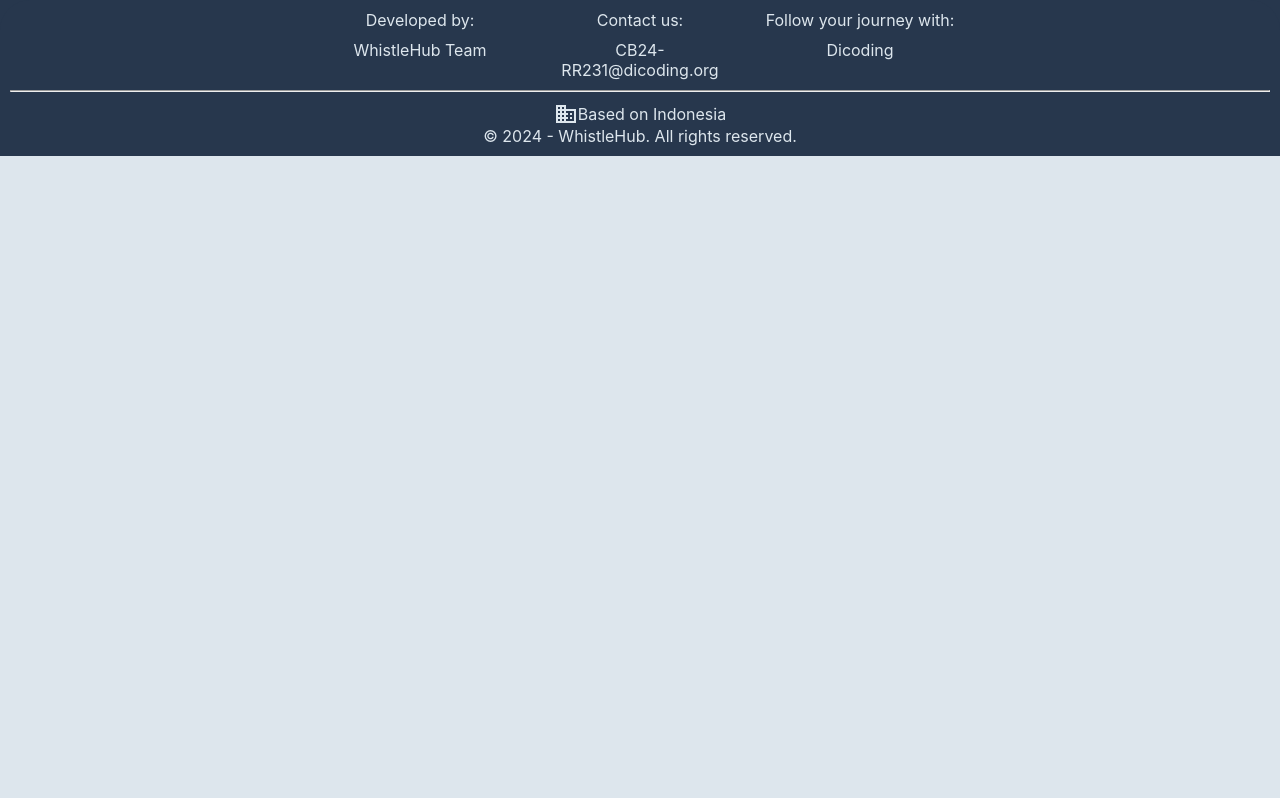
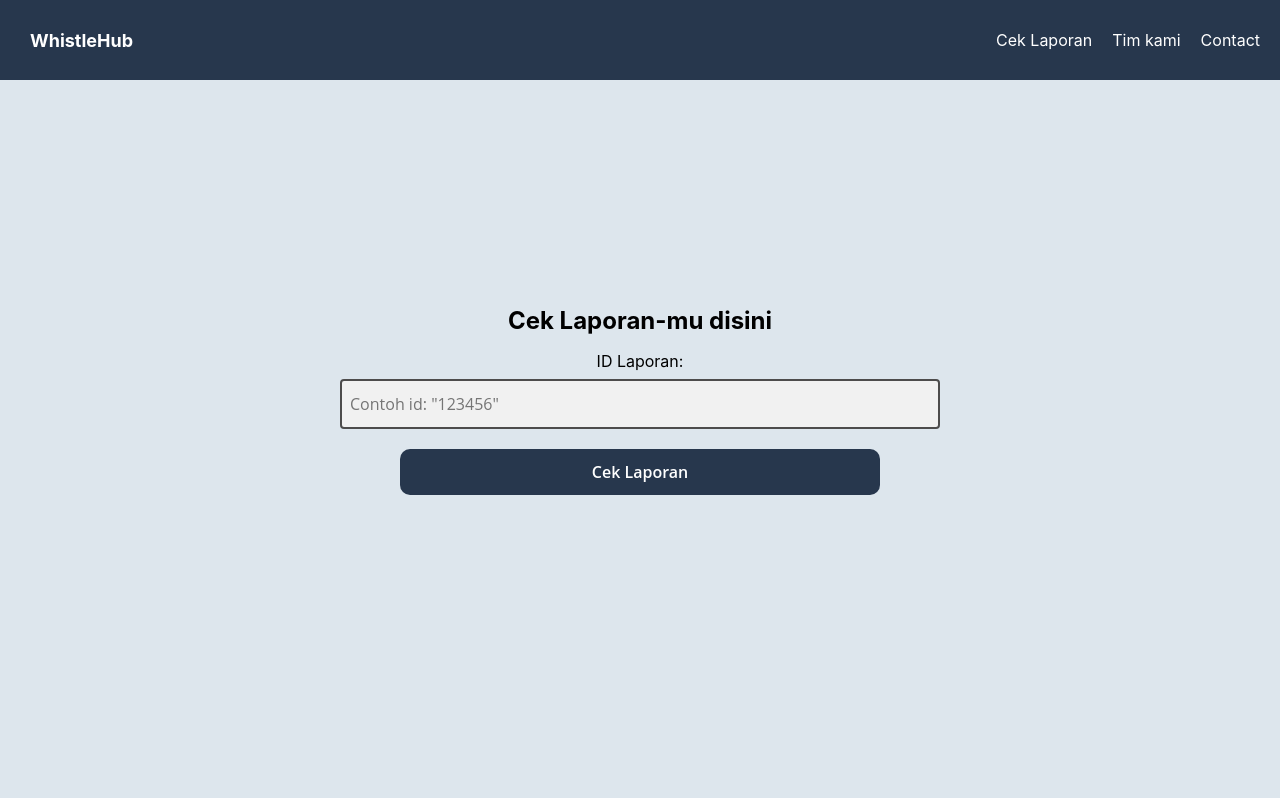
Before and after one commit to CB24-RR231/whistlehub-frontend, a React (Vite) app: page /cek-laporan in a window 1280 px wide. Shown: the top 798 px of the page. Built offline with nearby package versions, Linux system fonts and the light colour scheme.

Commit message:
add cek laporan, ganti bahasa Indonesia

```diff
--- a/src/App.jsx
+++ b/src/App.jsx
@@ -3,6 +3,7 @@ import HomePage from './pages/HomePage';
 import Footer from "./components/Footer";
 import Navigation from "./components/Navigation";
 import { Route, Routes } from "react-router-dom";
+import CheckLaporPage from './pages/CheckLaporPage';
 
 function App() {
 
@@ -14,6 +15,10 @@ function App() {
           path='/'
           element={<HomePage />}
         />
+        <Route
+          path='/cek-laporan'
+          element={<CheckLaporPage />}
+        />
       </Routes>
       <Footer />
     </>
--- /dev/null
+++ b/src/components/CekLaporan/LaporCheckForm.jsx
@@ -0,0 +1,32 @@
+import useInput from '../../Hooks/useInput';
+
+
+function LaporCheckForm() {
+  const [laporanId, setLaporanId] = useInput('');
+
+  // Logic untuk mengecek laporan berdasarkan laporanId
+  const handleSubmit = (e) => {
+    e.preventDefault();
+    // console.log(`Mengecek laporan dengan ID: ${laporanId}`);
+  };
+
+  return (
+    <div className="lapor-check-form">
+      <h1>Cek Laporan-mu disini</h1>
+      <form className="form-input" onSubmit={handleSubmit}>
+        <label>
+          ID Laporan:
+          <input
+            type="text"
+            value={laporanId}
+            onChange={setLaporanId}
+            placeholder='Contoh id: "123456"'
+          />
+        </label>
+        <button type="submit">Cek Laporan</button>
+      </form>
+    </div>
+  );
+}
+
+export default LaporCheckForm;
--- a/src/components/Footer.jsx
+++ b/src/components/Footer.jsx
@@ -10,7 +10,7 @@ function Footer() {
         <hr></hr>
         <div className="domain">
           <DomainIcon />
-          <p>Based on Indonesia</p>
+          <p>Di Indonesia</p>
         </div>
         <p>&copy; 2024 - WhistleHub. All rights reserved.</p>
       </div>
--- a/src/components/FooterDetails.jsx
+++ b/src/components/FooterDetails.jsx
@@ -4,17 +4,17 @@ function FooterDetails() {
   return (
     <div className="footer-upper">
       <div className="details-footer">
-        <p>Developed by: </p>
+        <p>Dikembangkan oleh: </p>
         <p>WhistleHub Team</p>
       </div>
       <div className="details-footer">
-        <p>Contact us:</p>
+        <p>Kontak kami:</p>
         <p>
           CB24-RR231@dicoding.org
         </p>
       </div>
       <div className="details-footer">
-        <p>Follow your journey with:</p>
+        <p>Ikuti kami di:</p>
         <Link to='https://www.dicoding.com/'>Dicoding</Link>
       </div>
     </div>
--- a/src/components/HomePage-Content/AboutWhistlehub.jsx
+++ b/src/components/HomePage-Content/AboutWhistlehub.jsx
@@ -2,11 +2,11 @@
 function AboutWhistlehub() {
   return (
     <div className="about-whistlehub">
-      <h2>About WhistleHub</h2>
+      <h2>Tentang WhistleHub</h2>
       <h4>
-        WhistleHub is a project created by Indonesian developers for Indonesian
-        developers. It is a platform that allows Indonesian developers to
-        report problems with PDAM. The project is still under development.
+        WhistleHub adalah proyek yang dibuat oleh pengembang Indonesia untuk pengembang Indonesia.
+        Ini adalah platform yang memungkinkan pengembang Indonesia melaporkan masalah dengan PDAM.
+        Proyek ini masih dalam pengembangan.
       </h4>
     </div>
   );
--- a/src/components/LaporInput.jsx
+++ b/src/components/HomePage-Content/LaporInput.jsx
@@ -1,6 +1,6 @@
 // import React from "react";
 import PropTypes from "prop-types";
-import useInput from '../Hooks/useInput';
+import useInput from '../../Hooks/useInput';
 
 function LaporInput({ lapor }) {
   const [Judul, onJudulChange] = useInput("");
--- a/src/components/Navigation.jsx
+++ b/src/components/Navigation.jsx
@@ -5,8 +5,8 @@ function Navigation() {
 		<div className='navigation'>
 			<Link to='/' className='logo-nav'>WhistleHub</Link>
 			<nav>
-				<Link to='/menu'>Laporan</Link>
-				<Link to='/about'>About</Link>
+				<Link to='/cek-laporan'>Cek Laporan</Link>
+				<Link to='/about'>Tim kami</Link>
 				<Link to='/contact'>Contact</Link>
 			</nav>
 		</div>
--- /dev/null
+++ b/src/pages/CheckLaporPage.jsx
@@ -0,0 +1,11 @@
+import LaporCheckForm from "../components/CekLaporan/LaporCheckForm";
+
+function CheckLaporPage() {
+  return (
+    <section className="check-lapor-page">
+      <LaporCheckForm />
+    </section>
+  );
+}
+
+export default CheckLaporPage
--- a/src/pages/HomePage.jsx
+++ b/src/pages/HomePage.jsx
@@ -1,5 +1,5 @@
 // import React from "react";
-import LaporInput from "../components/LaporInput";
+import LaporInput from "../components/HomePage-Content/LaporInput";
 import Hero from "../components/HomePage-Content/Hero";
 import AboutWhistlehub from "../components/HomePage-Content/AboutWhistlehub";
 import PropTypes from "prop-types";
@@ -11,7 +11,7 @@ const HomePage = ({ onLapor }) => {
       <AboutWhistlehub />
       <article className="home-page__main">
         <h2>
-          <strong>Sampaikan Laporan Anda</strong>
+          <strong>Sampaikan Keluhan Disini:</strong>
         </h2>
         <LaporInput Lapor={onLapor} />
       </article>
--- a/src/styles/styles.css
+++ b/src/styles/styles.css
@@ -186,6 +186,7 @@ nav a:hover,
 
 .domain {
 	margin-top: 10px;
+	gap: 5px;
 	display: flex;
 	align-items: center;
 	justify-content: center;
@@ -256,7 +257,8 @@ nav a:hover,
 
 .home-page,
 .register-page,
-.login-page {
+.login-page,
+.check-lapor-page {
 	display: grid;
 	grid-template-columns: 1fr;
 	min-height: 100vh;
@@ -264,7 +266,8 @@ nav a:hover,
 
 .home-page__main,
 .register-page__main,
-.login-page__main {
+.login-page__main,
+.lapor-check-form {
 	display: flex;
 	gap: 16px;
 	justify-content: center;
```
Also changed, not shown: src/components/CekLaporan/LaporCheckItem.jsx (added), src/pages/StatusPage.jsx (deleted).
